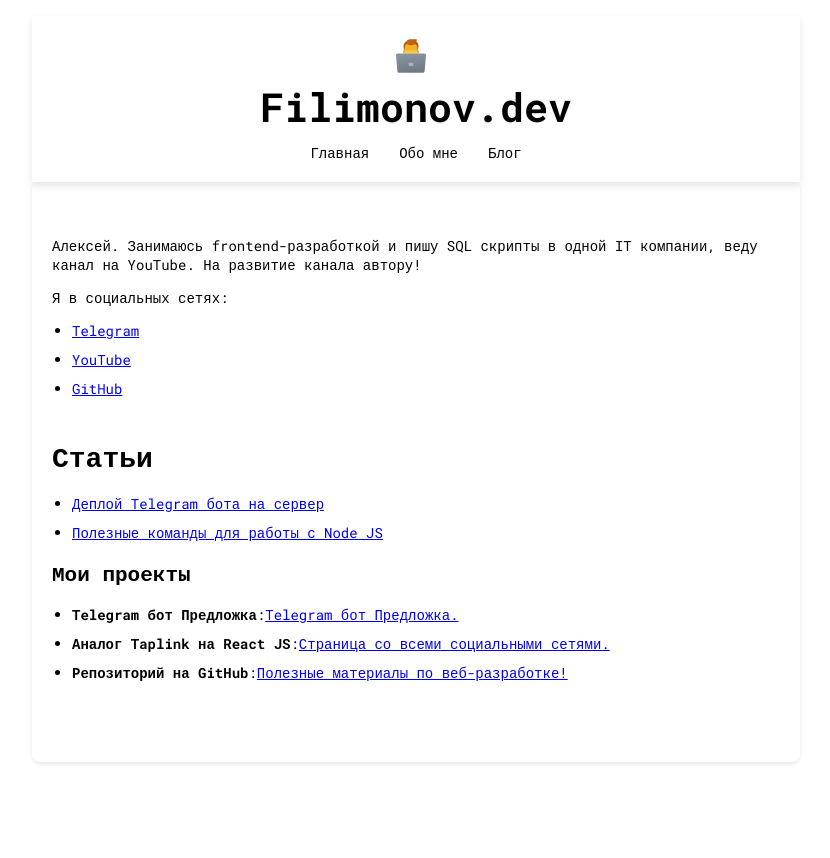
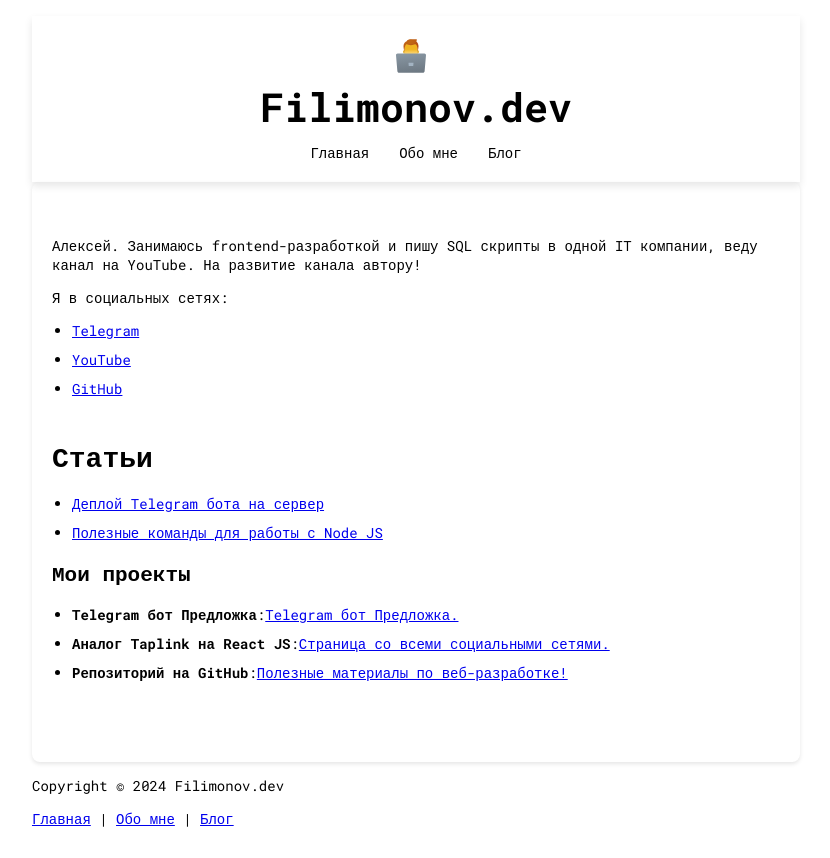
Before and after one commit to FilimonovAlexey/my-nextjs-blog, a Next.js app: page / in a window 1280 px wide. Shown: the whole page, without its empty margins (224-1054 px from the left). Before the commit the page ends 832 px from the top, so only its background shows below. Built offline with nearby package versions, Linux system fonts and the light colour scheme.

Commit message:
Исправлено отображение лого и футера

```diff
--- a/src/app/layout.js
+++ b/src/app/layout.js
@@ -1,4 +1,5 @@
 import Link from 'next/link';
+import Image from 'next/image';
 import './globals.css';
 
 export const metadata = {
@@ -17,7 +18,7 @@ export default function RootLayout({ children }) {
       </head>
       <body>
         <header>
-          <img src="/icon.svg" alt="Logo" style={{ width: '40px', marginRight: '10px' }} />
+          <Image src="/icon.svg" alt="Logo" width={40} height={40} style={{ marginRight: '10px' }} />
           <h1>Filimonov.dev</h1>
           <nav>
             <ul>
@@ -28,6 +29,10 @@ export default function RootLayout({ children }) {
           </nav>
         </header>
         <main>{children}</main>
+        <footer>
+          <p>Copyright © 2024 Filimonov.dev</p>
+          <p><Link href="/">Главная</Link> | <Link href="/about">Обо мне</Link> | <Link href="/blog">Блог</Link></p>
+        </footer>
       </body>
     </html>
   );
```
